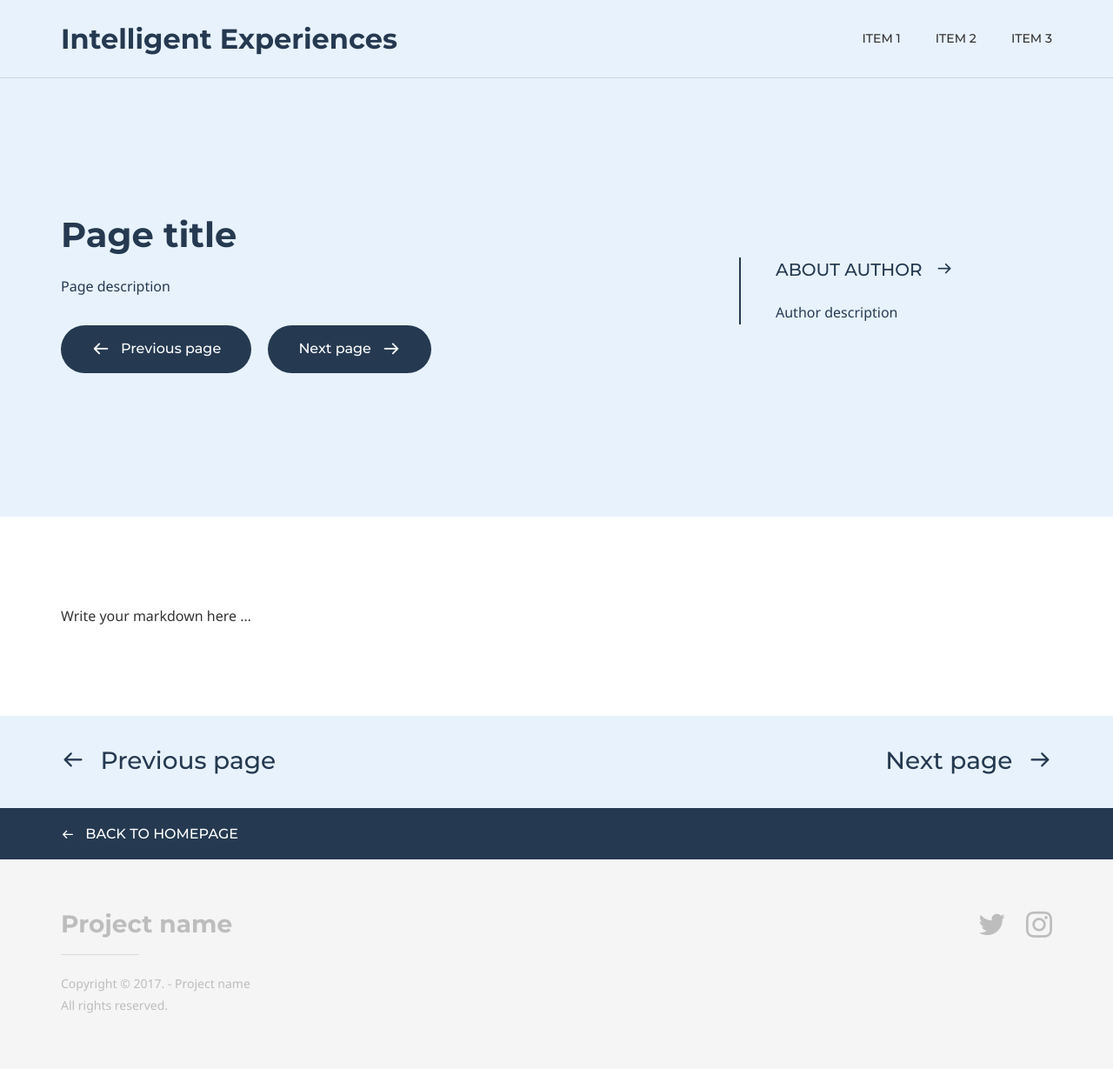
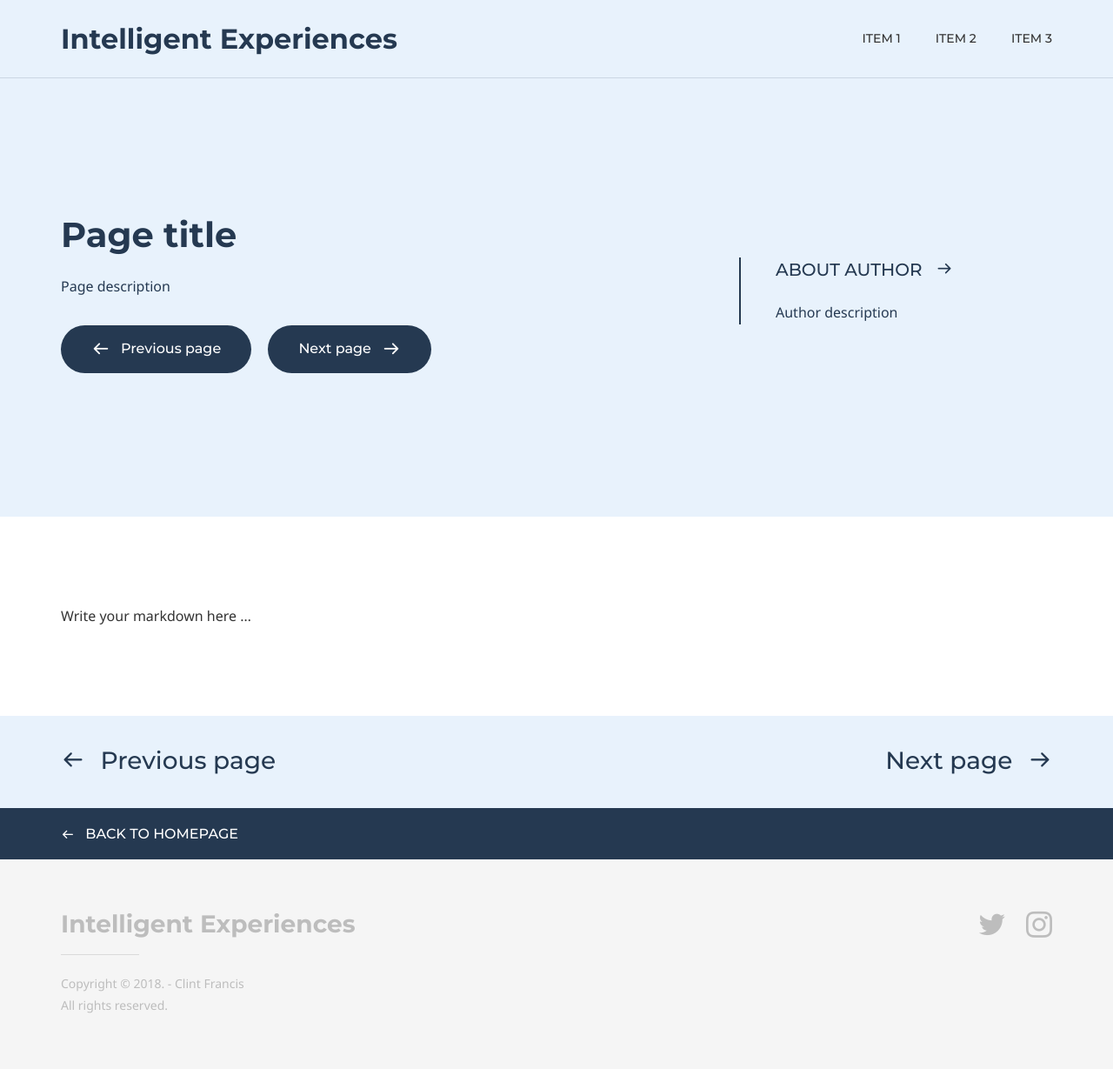
Before and after one commit to ClintFrancis/clintfrancis.github.io, a Jekyll site: the page built from default.md, in a window 1280 px wide. Shown: the whole page at 87% size. Built offline with Jekyll 4.4.1, drawn with Linux system fonts in a browser that asks for light colours; some web fonts are replaced.

Commit message:
Update _config.yml

```diff
--- a/_config.yml
+++ b/_config.yml
@@ -16,9 +16,9 @@ doks:
     footer:
         content:
             logo:
-                text: Project name
+                text: Intelligent Experiences
                 image:
-            copyright: Copyright &copy; 2017. - Project name <br>All rights reserved.
+            copyright: Copyright &copy; 2018. - Clint Francis <br>All rights reserved.
         social_list:
             - network_name: twitter
               profile_url: 'https://twitter.com/clint_francis'
```
